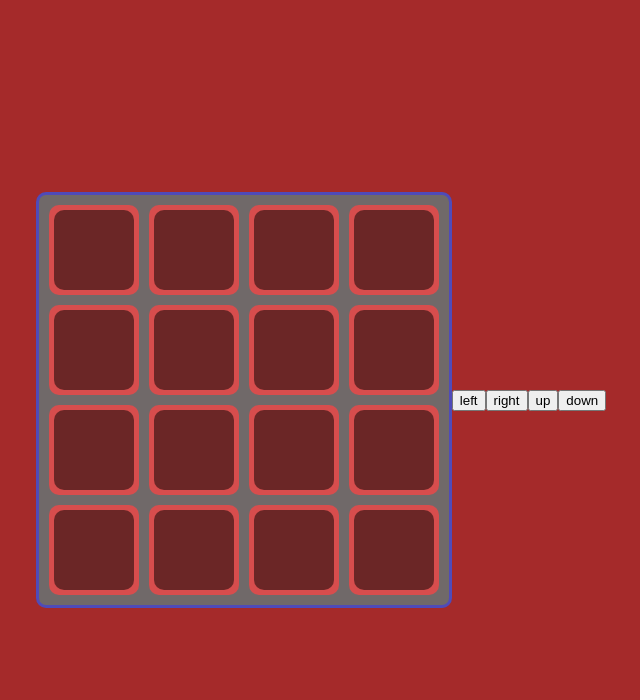
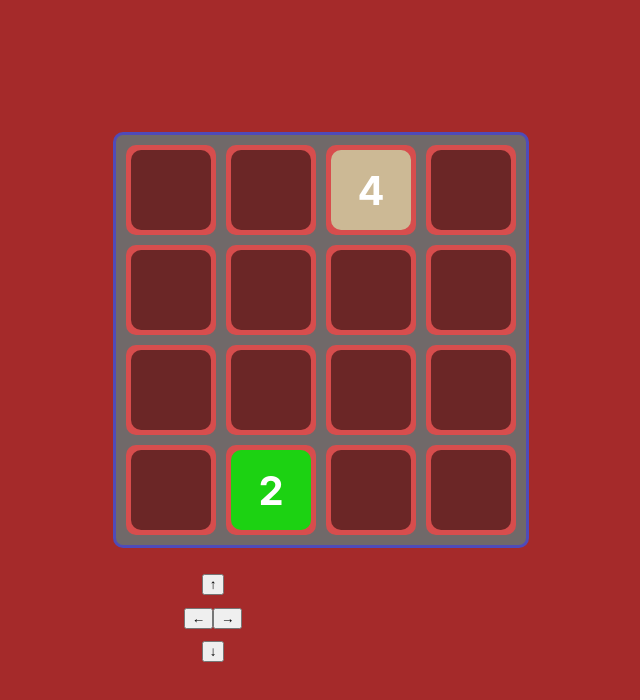
Before and after one commit to EmiratD/2048, a React (Create React App) app: page / in a window 1280 px wide. Shown: the top 700 px of the page, without its empty margins (319-959 px from the left). Built offline with nearby package versions, Linux system fonts and the light colour scheme.

Commit message:
event for key, fix random num

```diff
--- a/src/components/bord/Bord.jsx
+++ b/src/components/bord/Bord.jsx
@@ -36,16 +36,28 @@ const Bord = (props) => {
     })
   );
 
-  // // рандоиные месио и число 2 или 4
-  const getRandomNum = () => {
-    let newMatrix = cloneDeep(arr);
 
+  //  генерация случайного места
+  const creatNum = (matrix) => {
     let rand1 = Math.floor(Math.random() * 4);
     let rand2 = Math.floor(Math.random() * 4);
-    if (newMatrix[rand1][rand2] === 0) {
-      newMatrix[rand1][rand2] = Math.random() > 0.1 ? 2 : 4;
+    if (matrix[rand1][rand2] === 0) {
+      return matrix[rand1][rand2] = Math.random() > 0.1 ? 2 : 4;
     }
-    setArr(newMatrix);
+    return null;
+  }
+  // разметить число
+  const getRandomNum = (bord) => {
+    let newBord = cloneDeep(bord);
+    creatNum(newBord);
+    setArr(newBord);
+  };
+
+  const start = (bord) => {
+    let newBord = cloneDeep(bord);
+    creatNum(newBord);
+    creatNum(newBord);
+    setArr(newBord);
   };
 
   // слайд внутри строки
@@ -63,92 +75,93 @@ const Bord = (props) => {
       row.push(0);
     }
     return row;
-  };
+  }
 
-  function Left() {
+  function Left(bord) {
+    let newBord = cloneDeep(bord);
     for (let r = 0; r < rows; r++) {
-      let row = arr[r];
+      let row = newBord[r];
       row = slide(row);
-      arr[r] = row;
+      newBord[r] = row;
     }
-    setArr(arr);
-  };
+    if (JSON.stringify(bord) !== JSON.stringify(newBord)) {
+      getRandomNum(newBord);
+    }
 
-  function Right() {
+  }
+
+  function Right(bord) {
+    let newBord = cloneDeep(bord);
     for (let r = 0; r < rows; r++) {
-      let row = arr[r];
+      let row = newBord[r];
       row.reverse();
       row = slide(row);
-      arr[r] = row.reverse();
+      newBord[r] = row.reverse();
     }
-    setArr(arr);
-  };
+    if (JSON.stringify(bord) !== JSON.stringify(newBord)) {
+      getRandomNum(newBord);
+    }
+  }
 
-  function Up() {
+  function Up(bord) {
+    let newBord = cloneDeep(bord);
     for (let c = 0; c < columns; c++) {
-      let row = [arr[0][c], arr[1][c], arr[2][c], arr[3][c]];
+      let row = [newBord[0][c], newBord[1][c], newBord[2][c], newBord[3][c]];
       row = slide(row);
       for (let r = 0; r < rows; r++) {
-        arr[r][c] = row[r];
+        newBord[r][c] = row[r];
       }
     }
-    setArr(arr);
-  };
+    if (JSON.stringify(bord) !== JSON.stringify(newBord)) {
+      getRandomNum(newBord);
+    }
+  }
 
-  function Down() {
+  function Down(bord) {
+    let newBord = cloneDeep(bord);
     for (let c = 0; c < columns; c++) {
-      let row = [arr[0][c], arr[1][c], arr[2][c], arr[3][c]];
+      let row = [newBord[0][c], newBord[1][c], newBord[2][c], newBord[3][c]];
       row.reverse();
       row = slide(row);
       row.reverse();
       for (let r = 0; r < rows; r++) {
-        arr[r][c] = row[r];
+        newBord[r][c] = row[r];
       }
     }
-    setArr(arr);
+    if (JSON.stringify(bord) !== JSON.stringify(newBord)) {
+      getRandomNum(newBord);
+    }
+  }
+
+
+  document.onkeydown = (e) => {
+    if (e.keyCode == 37) {
+      Left(arr);
+    } else if (e.keyCode == 38) {
+      Up(arr);
+    } else if (e.keyCode == 39) {
+      Right(arr);
+    } else if (e.keyCode == 40) {
+      Down(arr);
+    }
   };
 
+  useEffect(()=>{
+    start(arr);
+  }, []);
+
   return (
-    <>
+    <div>
       <div className="bord">{arrTile}</div>
-      <button
-        onClick={() => {
-          Left();
-          getRandomNum();
-          getRandomNum();
-        }}
-      >
-        left
-      </button>
-      <button
-        onClick={() => {
-          Right();
-          getRandomNum();
-          getRandomNum();
-        }}
-      >
-        right
-      </button>
-
-      <button
-        onClick={() => {
-          Up();
-          getRandomNum();
-          getRandomNum();
-        }}
-      >
-        up
-      </button>
-      <button
-        onClick={() => {
-          Down();
-          getRandomNum();
-          getRandomNum();
-        }}
-      >
-        down
-      </button>
-    </>
+      <div className="play-btn">
+        <button className="btn" onClick={() => {Up(arr);}}>&#8593;</button>
+        <div className="left-rihgt">
+          <button className="btn"  onClick={() => {Left(arr);}}>&#8592;</button>
+          <button className="btn" onClick={() => {Right(arr);}}>&#8594;</button>
+        </div>
+        <button className="btn" onClick={() => {Down(arr);}}>&#8595;</button>
+      </div>
+    </div>
   );
 };
 
--- a/src/components/bord/bord.scss
+++ b/src/components/bord/bord.scss
@@ -7,4 +7,19 @@
   flex-wrap: wrap;
   display: flex;
   padding: 5px;
+  margin-bottom: 20px;
 }
+.play-btn{
+  width: 200px;
+  height: 100px;
+  display: flex;
+  flex-direction: column;
+  justify-content: space-around;
+  align-items: center;
+}
+.left-rihgt{
+
+}
+.btn{
+
+}
```
